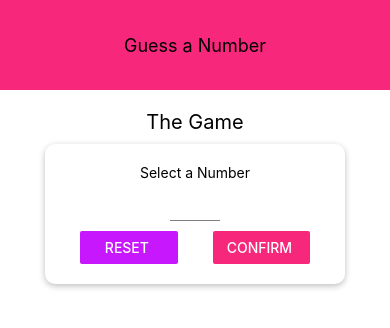
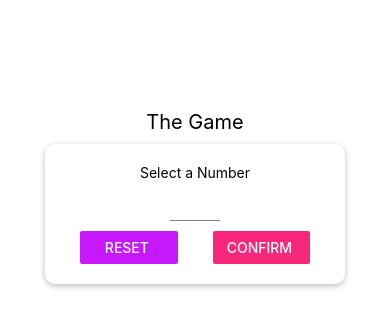
Before and after one commit to Pancerzaba/Gueas-a-number, a React Native app: screen / in a window 390 px wide. Shown: the top 328 px of the page. Built offline with nearby package versions, Linux system fonts and the light colour scheme.

Commit message:
Introducing the Platform API

```diff
--- a/components/Header.js
+++ b/components/Header.js
@@ -1,5 +1,5 @@
 import React from 'react';
-import { View, Text, StyleSheet } from 'react-native';
+import { View, Text, StyleSheet, Platform } from 'react-native';
 import Colors from '../constans/Colors';
 
 const Header = props => {
@@ -15,11 +15,13 @@
         width: '100%',
         height: 90,
         paddingTop: 35,
-        backgroundColor: Colors.primary,
-        alignItems: 'center'
+        backgroundColor: Platform.OS === 'android' ? Colors.primary: 'white',
+        alignItems: 'center',
+        borderBottomColor: Platform.OS === 'ios' ? '#ccc': 'transparent',
+        borderBottomWidth: Platform.OS === 'ios' ? 1 : 0
     },
     headerTitle: {
-        color: 'black',
+        color: Platform.OS === 'ios'? Colors.primary: 'white',
         fontSize: 18
     }
 });
--- a/components/screens/GameScreen.js
+++ b/components/screens/GameScreen.js
@@ -9,6 +9,7 @@
   Dimensions
 } from 'react-native';
 import { Ionicons } from '@expo/vector-icons';
+import {ScreenOrientation} from 'expo';
 
 import NumberContainer from '../NumberContainer';
 import Card from '../Card';
@@ -35,6 +36,7 @@
 );
 
 const GameScreen = props => {
+   // ScreenOrientation.lockAsync(ScreenOrientation.OrientationLock.PORTRAIT);
   const initialGuess = generateRandomBetween(1, 100, props.userChoice);
   const [currentGuess, setCurrentGuess] = useState(initialGuess);
   const [pastGuesses, setPastGuesses] = useState([initialGuess.toString()]);
@@ -51,6 +53,7 @@
 
   useEffect(() => {
     const updateLayout = () => {
+
       setAvailableDeviceWidth(Dimensions.get('window').width);
       setAvailableDeviceHeight(Dimensions.get('window').height);
     };
```
